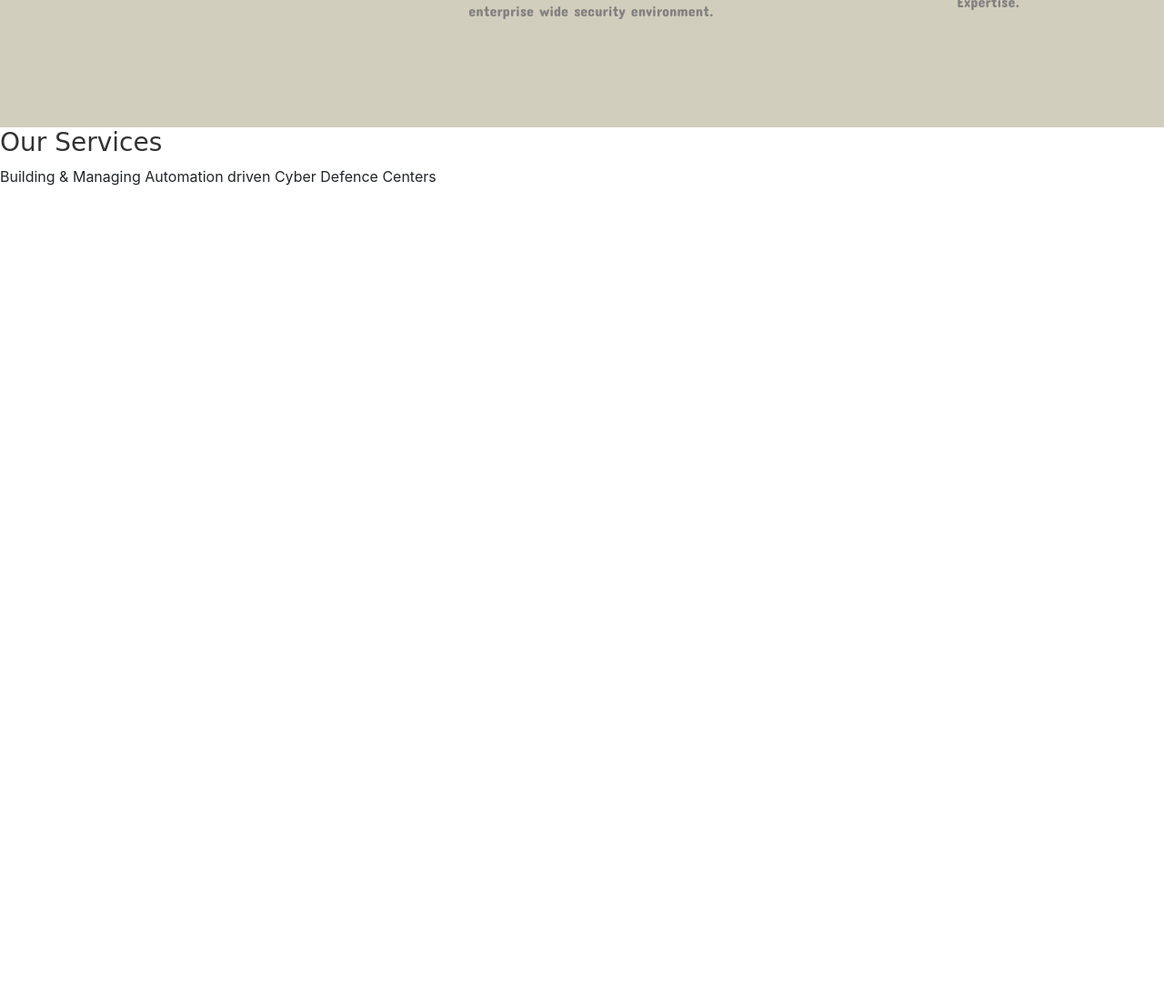
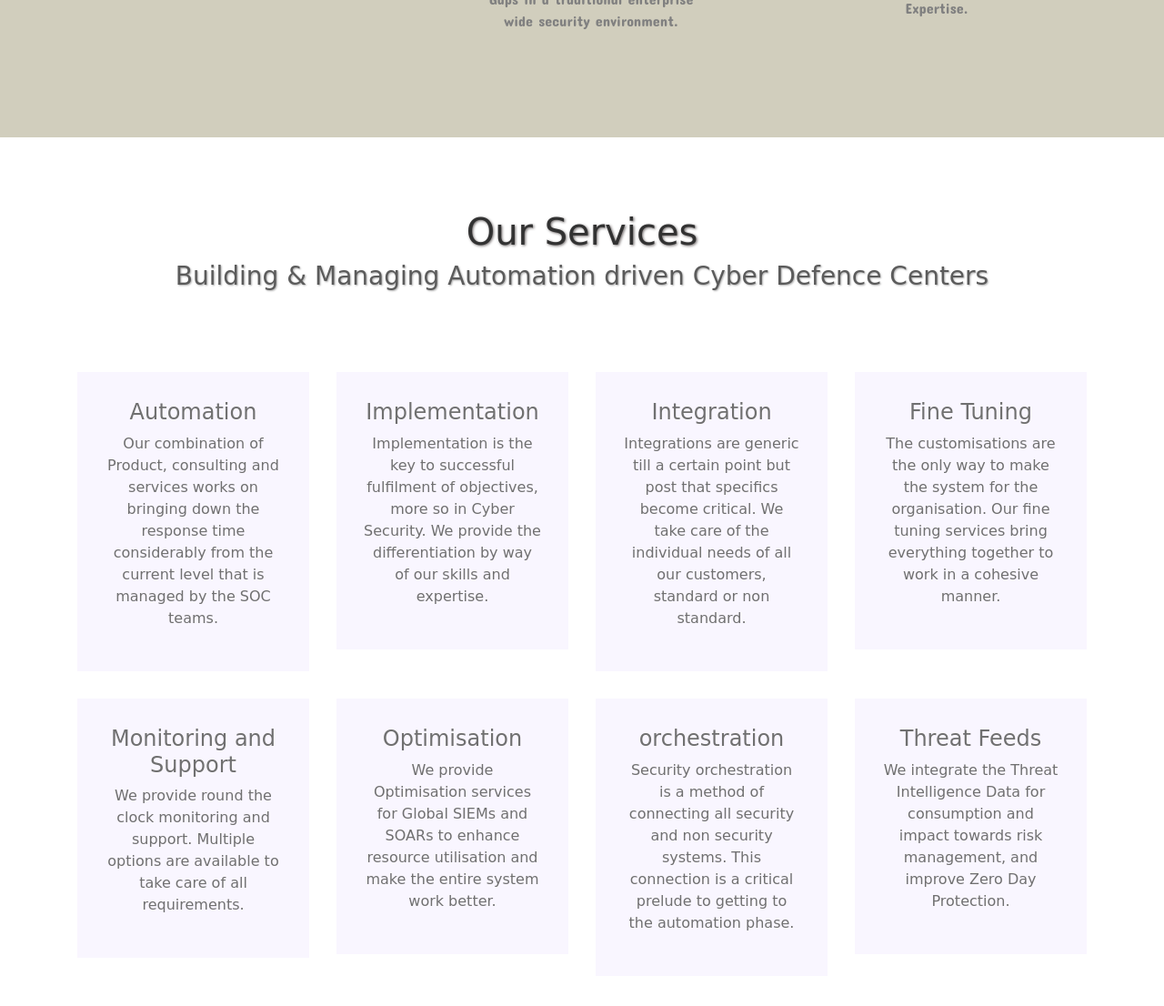
Before and after one commit to anilkumar-boyka/animation, a website: page index.html in a window 1280 px wide. Shown: the part 1444-2550 px from the top of the page at 91% size. Before the commit the page ends 1666 px from the top, so only its background shows below. Drawn offline with nearby package versions, Linux system fonts and the light colour scheme; a web font is replaced by a local one.

Commit message:
third_section_contents_added

```diff
--- a/index.html
+++ b/index.html
@@ -56,7 +56,8 @@
         </div>
 
   </div>
-  <section class="second_section" >
+  <section class="second_section">
+    <div class="container">
       <div class="second_headline_div">
       <h1 class="second_headline"> PARHAM Automation Ecosystem</h1>
       <h2 class="second_headline2">Customized & Automated Response for Cyber Defence</h2>
@@ -94,10 +95,106 @@
             </p>
           </div>
         </div>
+    </div>
   </section>
+  <!-- third_sections starts here -->
   <section class="third_section">
-    <h3>Our Services</h3>
-    <p>Building & Managing Automation driven Cyber Defence Centers</p>
+    <div class="container">
+      <div class="third_section_headings">
+        <h1 class="third_section_heading1">Our Services</h1>
+        <h3 class="third_section_heading2">Building & Managing Automation driven Cyber Defence Centers</h3>
+        <div class="row">
+          <div class="col-lg-3 col-md-6">
+            <div class="single-feature">
+              <h4>
+                <span class="lnr lnr-code">Automation</span>
+              </h4>
+              <p>
+                Our combination of Product, consulting and services works on bringing down the response
+								time considerably from the current level that is managed by the SOC teams.
+							</p>
+            </div>
+          </div>
+          <div class="col-lg-3 col-md-6">
+            <div class="single-feature">
+              <h4>
+                <span class="lnr lnr-code">Implementation</span>
+              </h4>
+              <p>
+                Implementation is the key to successful fulfilment of objectives, more so in Cyber
+								Security. We provide the
+								differentiation by way of our skills and expertise.
+							</p>
+            </div>
+          </div>
+          <div class="col-lg-3 col-md-6">
+            <div class="single-feature">
+              <h4>
+                <span class="lnr lnr-code">Integration</span>
+              </h4>
+              <p>
+                Integrations are generic till a certain point but post that specifics become critical. We
+								take care of the
+								individual needs of all our customers, standard or non standard.
+							</p>
+            </div>
+          </div>
+          <div class="col-lg-3 col-md-6">
+            <div class="single-feature">
+              <h4>
+                <span class="lnr lnr-code">Fine Tuning</span>
+              </h4>
+              <p>
+                The customisations are the only way to make the system for the organisation. Our fine
+								tuning services bring
+								everything together to work in a cohesive manner.
+							</p>
+            </div>
+          </div>
+          <div class="col-lg-3 col-md-6">
+            <div class="single-feature">
+              <h4>
+                <span class="lnr lnr-code">Monitoring and Support</span>
+              </h4>
+              <p>
+                We provide round the clock monitoring and support. Multiple options are available to take care of all requirements.
+							</p>
+            </div>
+          </div>
+          <div class="col-lg-3 col-md-6">
+            <div class="single-feature">
+              <h4>
+                <span class="lnr lnr-code">Optimisation</span>
+              </h4>
+              <p>
+                We provide Optimisation services for Global SIEMs and SOARs to enhance resource utilisation and make the entire system work better.
+							</p>
+            </div>
+          </div>
+          <div class="col-lg-3 col-md-6">
+            <div class="single-feature">
+              <h4>
+                <span class="lnr lnr-code">orchestration</span>
+              </h4>
+              <p>
+                Security orchestration is a method of connecting all security and non security systems. This connection is a critical prelude to getting to the automation phase.
+							</p>
+            </div>
+          </div>
+          <div class="col-lg-3 col-md-6">
+            <div class="single-feature">
+              <h4>
+                <span class="lnr lnr-code">Threat Feeds</span>
+              </h4>
+              <p>
+                We integrate the Threat Intelligence Data for consumption and impact towards risk management, and improve Zero Day Protection.
+							</p>
+            </div>
+          </div>
+        </div>
+      </div>
+    </div>
+
   </section>
 
 
--- a/style.css
+++ b/style.css
@@ -115,6 +115,35 @@ h3{
 .detail{
   color :#808080;
 }
+.third_section_headings{
+  color : black;
+  opacity: 0.8;
+  text-shadow: 1.2px 1.2px 3px rgb(82, 75, 75);
+  font-family: 'Patua One', cursive;
+  text-align: center;
+  padding: 80px 0;
+}
+.third_section_heading2{
+  text-shadow: 1px 1px 2px grey;
+  padding-bottom: 80px;
+  color : black;
+}
+
+.single-feature{
+  background-color: #f4eeff;
+  padding : 30px;
+  margin-bottom: 30px;
+  text-shadow: none;
+  font-family: 'Patua One', cursive;
+  opacity: 0.7;
+}
+.single-feature:hover{
+  background-color: #fab700;
+  opacity: 1;
+  transform :scale(1.2,1.2);
+  font-family: 'Concert One', cursive;
+}
+}
 /* .images_section{
   background-color: black;
 } */
```
Lines whose indentation alone changed are shown as unchanged.
